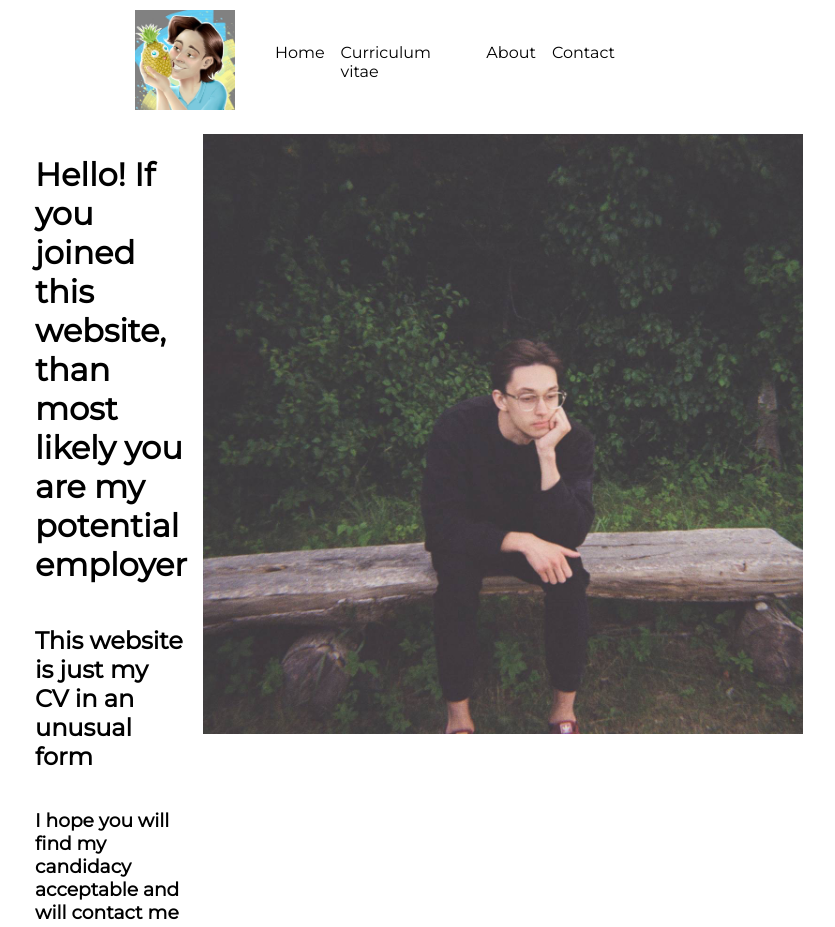
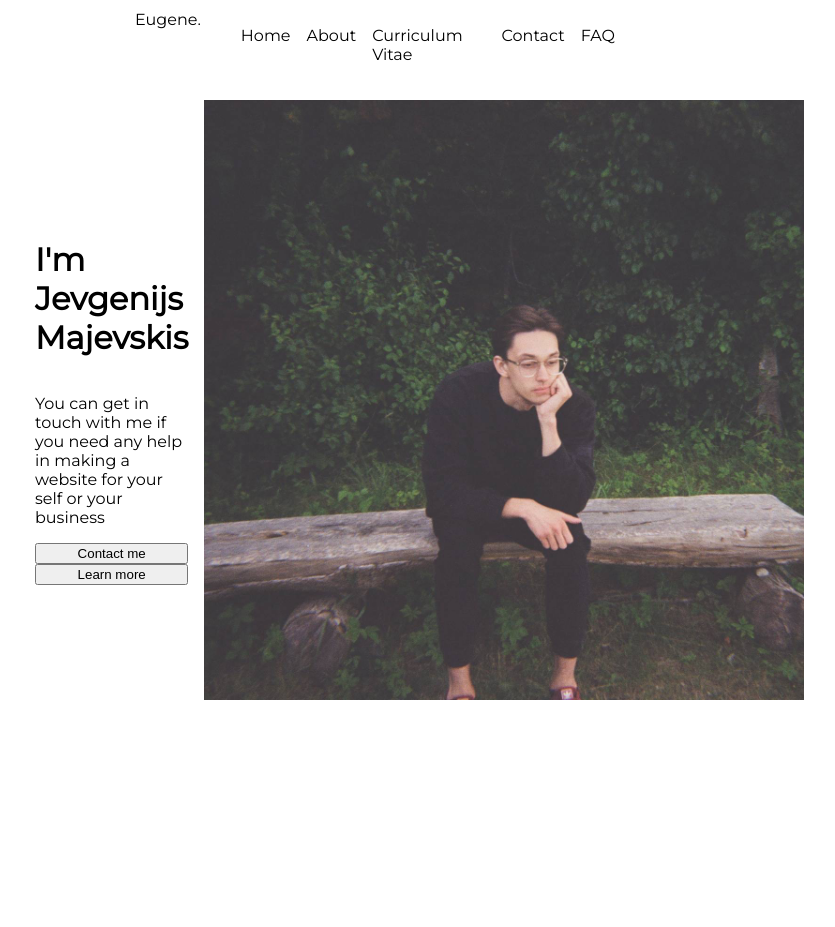
Before and after one commit to JevgenijsMajevskis/cv_website, a plain HTML site: page index.html in a window 1280 px wide. Shown: the whole page, without its empty margins (265-1100 px from the left). After the commit the page ends 800 px from the top, so only its background shows below. Drawn offline with Linux system fonts and the light colour scheme.

Commit message:
Edit index.html Added new logo Changed the number of links and their names Re-wrote h1 for the main part of the webpage Added paragraph and two buttons ! in other words, simply changed the stukture of the whole webpage

```diff
--- a/index.html
+++ b/index.html
@@ -11,25 +11,28 @@
 <body>
   <!-- header -->
   <div class="header">
-    <div class="header-img">
-      <img class="drawn-me-img" src="pics/me-drawn.jpg" alt="Drawn me with pineapple :)">
+    <div class="logo">
+      Eugene<span>.</span>
+      <!-- <img class="drawn-me-img" src="pics/me-drawn.jpg" alt="Drawn me with pineapple :)"> -->
     </div>
     <div class="header-links"> <!--add links later-->
       <ul>
         <li>Home</li>
-        <li>Curriculum vitae</li>
         <li>About</li>
+        <li>Curriculum Vitae</li>
         <li>Contact</li>
+        <li>FAQ</li>
       </ul>
     </div>
   </div>
   <!--main part-->
   <div class="main-part">
     <div class="main-part-text">
-      <h1>Hello! If you joined this website, than most likely you are my
-        potential employer</h1>
-      <h2>This website is just my CV in an unusual form</h2>
-      <h3>I hope you will find my candidacy acceptable and will contact me</h3>
+      <h1>I'm Jevgenijs Majevskis</h1>
+      <p>You can get in touch with me if you need any help in making a
+        website for your self or your business</p>
+      <button class="contactme-btn">Contact me</button>
+      <button class="learnmore-btn">Learn more</button>
     </div>
     <div class="main-part-img">
       <img class="sitting-me-img" src="pics/me-sitting.jpg" alt="I am sitting on the bench">
```
